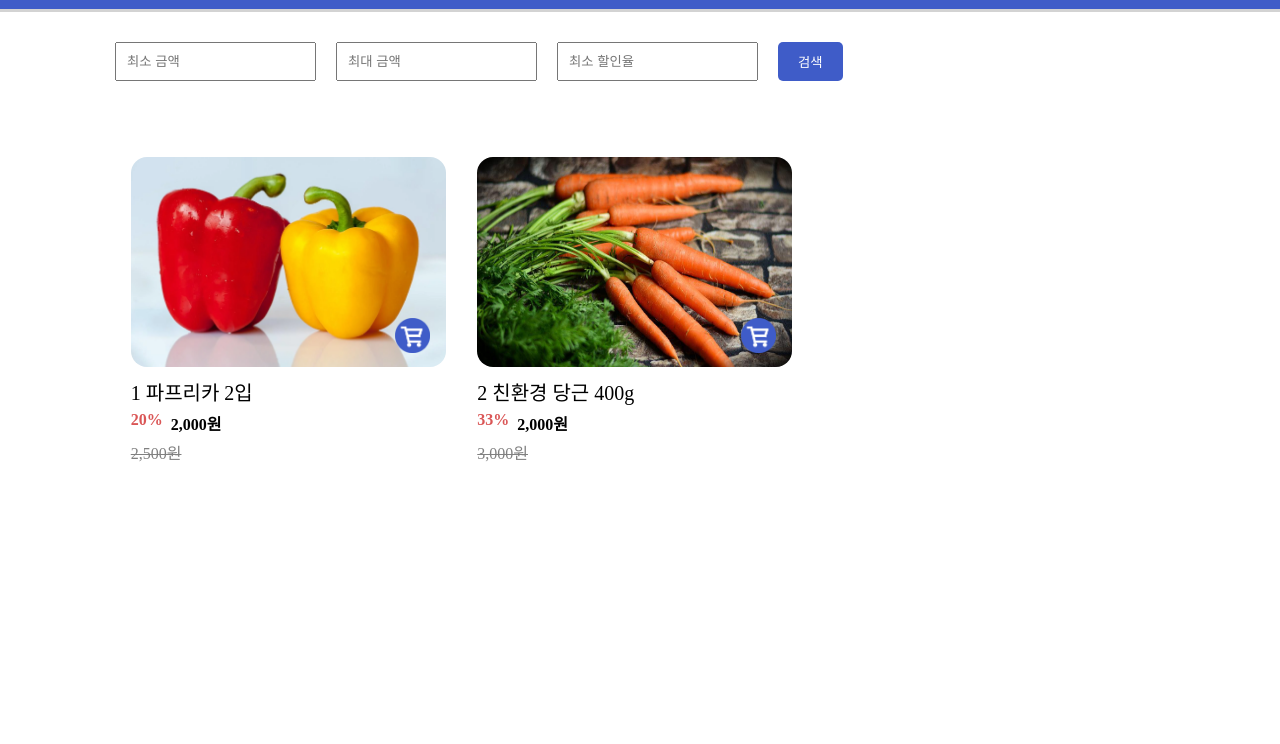
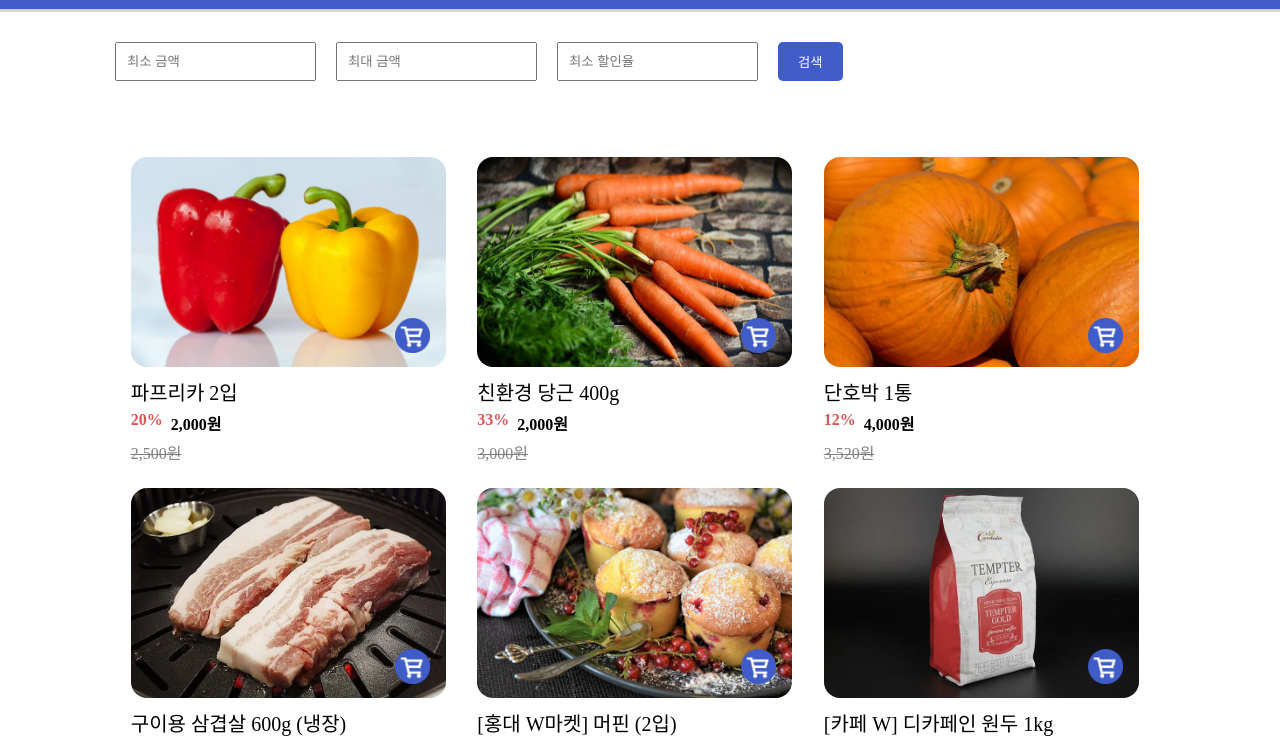
Before and after one commit to heysunny612/js_basic_market, a plain HTML site: page list.html in a window 1280 px wide. Both pictures are taken after a click on the button "검색". Shown: the part 46-790 px from the top of the page. Drawn offline with Linux system fonts and the light colour scheme.

Commit message:
[JS BASIC PROJECT] 완성

```diff
--- a/list.html
+++ b/list.html
@@ -2,42 +2,81 @@
 <html>
   <head>
     <title>W마켓 메인 페이지</title>
-      <link href="public/styles/reset.css" rel="stylesheet">
-      <link href="public/styles/header.css" rel="stylesheet">
-      <link href="public/styles/product.css" rel="stylesheet">
-      <link href="public/styles/list.css" rel="stylesheet">
+    <link href="public/styles/reset.css" rel="stylesheet" />
+    <link href="public/styles/header.css" rel="stylesheet" />
+    <link href="public/styles/product.css" rel="stylesheet" />
+    <link href="public/styles/list.css" rel="stylesheet" />
   </head>
   <body>
     <header>
-         <a id='title' href='./index.html'>W마켓</a>
-         <a id='cart' href='./cart.html'>
-            <svg fill="none" height="27" viewBox="0 0 30 25" width="30" xmlns="http://www.w3.org/2000/svg">
-               <path d="M1.39999 1.70001H6.60001" stroke="white" stroke-linecap="round" stroke-miterlimit="10" stroke-width="2"/>
-               <path d="M6.60001 1.70001L11 18.9" stroke="white" stroke-linecap="round" stroke-miterlimit="10" stroke-width="2"/>
-               <path d="M11.8 18.9H28.3" stroke="white" stroke-linecap="round" stroke-miterlimit="10" stroke-width="2"/>
-               <path d="M13.8 25.7C15.4569 25.7 16.8 24.3569 16.8 22.7C16.8 21.0432 15.4569 19.7 13.8 19.7C12.1431 19.7 10.8 21.0432 10.8 22.7C10.8 24.3569 12.1431 25.7 13.8 25.7Z" stroke="white" stroke-linecap="round" stroke-miterlimit="10" stroke-width="2"/>
-               <path d="M25.3 25.7C26.9568 25.7 28.3 24.3569 28.3 22.7C28.3 21.0432 26.9568 19.7 25.3 19.7C23.6431 19.7 22.3 21.0432 22.3 22.7C22.3 24.3569 23.6431 25.7 25.3 25.7Z" stroke="white" stroke-linecap="round" stroke-miterlimit="10" stroke-width="2"/>
-               <path d="M25.7 14.6H11.3C10.7 14.6 10.1 14.2 10 13.6L8.1 6.90001C7.9 6.00001 8.49999 5.20001 9.39999 5.20001H27.5C28.4 5.20001 29.1 6.10001 28.8 6.90001L26.9 13.6C26.9 14.2 26.4 14.6 25.7 14.6Z" stroke="white" stroke-linecap="round" stroke-miterlimit="10" stroke-width="2"/>
+      <a id="title" href="./index.html">W마켓</a>
+      <a id="cart" href="./cart.html">
+        <svg
+          fill="none"
+          height="27"
+          viewBox="0 0 30 25"
+          width="30"
+          xmlns="http://www.w3.org/2000/svg"
+        >
+          <path
+            d="M1.39999 1.70001H6.60001"
+            stroke="white"
+            stroke-linecap="round"
+            stroke-miterlimit="10"
+            stroke-width="2"
+          />
+          <path
+            d="M6.60001 1.70001L11 18.9"
+            stroke="white"
+            stroke-linecap="round"
+            stroke-miterlimit="10"
+            stroke-width="2"
+          />
+          <path
+            d="M11.8 18.9H28.3"
+            stroke="white"
+            stroke-linecap="round"
+            stroke-miterlimit="10"
+            stroke-width="2"
+          />
+          <path
+            d="M13.8 25.7C15.4569 25.7 16.8 24.3569 16.8 22.7C16.8 21.0432 15.4569 19.7 13.8 19.7C12.1431 19.7 10.8 21.0432 10.8 22.7C10.8 24.3569 12.1431 25.7 13.8 25.7Z"
+            stroke="white"
+            stroke-linecap="round"
+            stroke-miterlimit="10"
+            stroke-width="2"
+          />
+          <path
+            d="M25.3 25.7C26.9568 25.7 28.3 24.3569 28.3 22.7C28.3 21.0432 26.9568 19.7 25.3 19.7C23.6431 19.7 22.3 21.0432 22.3 22.7C22.3 24.3569 23.6431 25.7 25.3 25.7Z"
+            stroke="white"
+            stroke-linecap="round"
+            stroke-miterlimit="10"
+            stroke-width="2"
+          />
+          <path
+            d="M25.7 14.6H11.3C10.7 14.6 10.1 14.2 10 13.6L8.1 6.90001C7.9 6.00001 8.49999 5.20001 9.39999 5.20001H27.5C28.4 5.20001 29.1 6.10001 28.8 6.90001L26.9 13.6C26.9 14.2 26.4 14.6 25.7 14.6Z"
+            stroke="white"
+            stroke-linecap="round"
+            stroke-miterlimit="10"
+            stroke-width="2"
+          />
         </svg>
       </a>
     </header>
     <section class="product-list-section">
       <div class="product-filter-con">
         <div class="product-filter">
-            <input id="price-min-filter" type='text' placeholder="최소 금액" />
+          <input id="price-min-filter" type="text" placeholder="최소 금액" />
         </div>
         <div class="product-filter">
-            <input id="price-max-filter" type='text' placeholder="최대 금액" />
+          <input id="price-max-filter" type="text" placeholder="최대 금액" />
         </div>
         <div class="product-filter">
-            <input id="discount-filter" type='text' placeholder="최소 할인율" />
+          <input id="discount-filter" type="text" placeholder="최소 할인율" />
         </div>
-          <button type='button'>검색</button>
-        </div>
-        <div class="product-list-con">
-
+        <button type="button" id="filter-btn">검색</button>
       </div>
     </section>
-      <script src='./list.js' type='module'></script>
+    <script src="./list.js" type="module"></script>
   </body>
 </html>
--- a/list.js
+++ b/list.js
@@ -1,24 +1,17 @@
-import { getProductCard } from './module/productCard.js';
+import { getProductList } from './module/productList.js';
+import { fetchSectionListData } from './module/fetch.js';
+import { setButtonEvent } from './module/productFilter.js';
+import { setFilterEvent } from './module/productFilter.js';
 
-const $productListCon = document.querySelector('.product-list-con');
+const $productListSection = document.querySelector('.product-list-section');
 
-const $productCard = getProductCard({
-  id: 1,
-  imgSrc: '../public/assets/파프리카.jpg',
-  name: '파프리카 2입',
-  discountPercent: 20,
-  price: 2000,
-  originalPrice: 2500,
-});
+const sectionDataList = await fetchSectionListData();
+const productList = sectionDataList.reduce(
+  (prev, curr) => [...prev, ...curr.productList],
+  []
+);
+const $productSection = getProductList(productList);
+$productListSection.appendChild($productSection);
 
-const $productCard2 = getProductCard({
-  id: 2,
-  imgSrc: '../public/assets/당근.jpg',
-  name: '친환경 당근 400g',
-  discountPercent: 33,
-  price: 2000,
-  originalPrice: 3000,
-});
-
-$productListCon.appendChild($productCard);
-$productListCon.appendChild($productCard2);
+setFilterEvent();
+setButtonEvent(productList);
--- a/main.js
+++ b/main.js
@@ -1,9 +1,9 @@
 import { getProductSection } from './module/productSection.js';
+import { fetchSectionListData } from './module/fetch.js';
 
 try {
-  const response = await fetch('./public/mock/sectionListData.json');
-  const data = await response.json();
-  const sectionDataList = data.sectionDataList;
+  const sectionDataList = await fetchSectionListData();
+  console.log(sectionDataList);
 
   sectionDataList.forEach((dataList) => {
     const { sectionTitle, productList } = dataList;
--- /dev/null
+++ b/module/fetch.js
@@ -0,0 +1,10 @@
+export const fetchSectionListData = async () => {
+  try {
+    const response = await fetch('./public/mock/sectionListData.json');
+    const data = await response.json();
+    return data?.sectionDataList || [];
+  } catch (error) {
+    console.log(error);
+    return [];
+  }
+};
--- a/module/productCard.js
+++ b/module/productCard.js
@@ -24,7 +24,7 @@ export const getProductCard = (productData, removeCartCallback) => {
   });
   const $productName = makeDOMwithProperties('div', {
     className: 'product-name',
-    innerText: `${id} ${name}`,
+    innerText: `${name}`,
   });
   const $productPriceCon = makeDOMwithProperties('div', {
     className: 'product-price-con',
--- /dev/null
+++ b/module/productFilter.js
@@ -0,0 +1,96 @@
+import { makeDOMwithProperties } from '../utils/dom.js';
+import { getProductList } from './productList.js';
+
+const MAX_PRICE = Number.MAX_VALUE;
+
+const $minPriceFilter = document.querySelector('#price-min-filter');
+const $maxPriceFilter = document.querySelector('#price-max-filter');
+const $discountFilter = document.querySelector('#discount-filter');
+const $btnFilter = document.querySelector('#filter-btn');
+
+const convertPriceToNumber = (originalPrice) => {
+  const formattedString = String(originalPrice)
+    .replace('원', '')
+    .replace(',', '');
+  const formattedNumber = Number(formattedString);
+  return isNaN(formattedNumber) ? 0 : formattedNumber;
+};
+
+const formatToPrice = (event) => {
+  const value = event.target.value;
+  const result = Number(value);
+  if (isNaN(result)) {
+    alert('숫자를 입력해주세요');
+  }
+
+  event.target.value = `${result.toLocaleString()}원`;
+};
+
+const convertPercentToNumber = (originalValue) => {
+  const formattedString = String(originalValue).replace('%', '');
+  const formattedNumber = Number(formattedString);
+  return isNaN(formattedNumber) ? 0 : formattedNumber;
+};
+
+export const setButtonEvent = (productList) => {
+  $btnFilter.onclick = () => {
+    const minPrice = convertPriceToNumber($minPriceFilter.value) || 0;
+    const maxPrice = convertPriceToNumber($maxPriceFilter.value) || MAX_PRICE;
+    const discountRate = convertPercentToNumber($discountFilter.value) || 0;
+
+    const newProductList = productList.filter((product) => {
+      const { price, discountPercent } = product;
+      return (
+        price >= minPrice &&
+        price <= maxPrice &&
+        discountRate <= discountPercent
+      );
+    });
+
+    const sectionDOM = document.querySelector('.product-list-section');
+    const orginalSectionDOM = document.querySelector('.product-list-con');
+    sectionDOM.removeChild(orginalSectionDOM);
+
+    if (newProductList.length > 0) {
+      const productListDOM = getProductList(newProductList);
+      sectionDOM.appendChild(productListDOM);
+    } else {
+      const $emptyProductListDOM = makeDOMwithProperties('div', {
+        className: '.product-list-section empty',
+        innerText: '조건에 해당하는 상품이 없습니다 ',
+      });
+      sectionDOM.appendChild($emptyProductListDOM);
+    }
+  };
+};
+
+export const setFilterEvent = () => {
+  $minPriceFilter.onfocus = (event) => {
+    event.target.value = convertPriceToNumber(event.target.value);
+  };
+  $minPriceFilter.onblur = formatToPrice;
+
+  $maxPriceFilter.onfocus = (event) => {
+    event.target.value = convertPriceToNumber(event.target.value);
+  };
+  $maxPriceFilter.onblur = formatToPrice;
+
+  $discountFilter.onfocus = (event) => {
+    event.target.value = convertPercentToNumber(event.target.value);
+  };
+  $discountFilter.onblur = (event) => {
+    const value = event.target.value;
+    const result = Number(value);
+    if (isNaN(result)) {
+      alert('숫자를 입력해주세요');
+      event.target.value = 0;
+      return;
+    }
+    if (result > 100 || result < 0) {
+      alert('0이상 100이하의 숫자를 입력해주세요');
+      event.target.value = 0;
+      return;
+    }
+    event.target.value = `${result}%`;
+  };
+};
```
Lines whose indentation alone changed are shown as unchanged.
